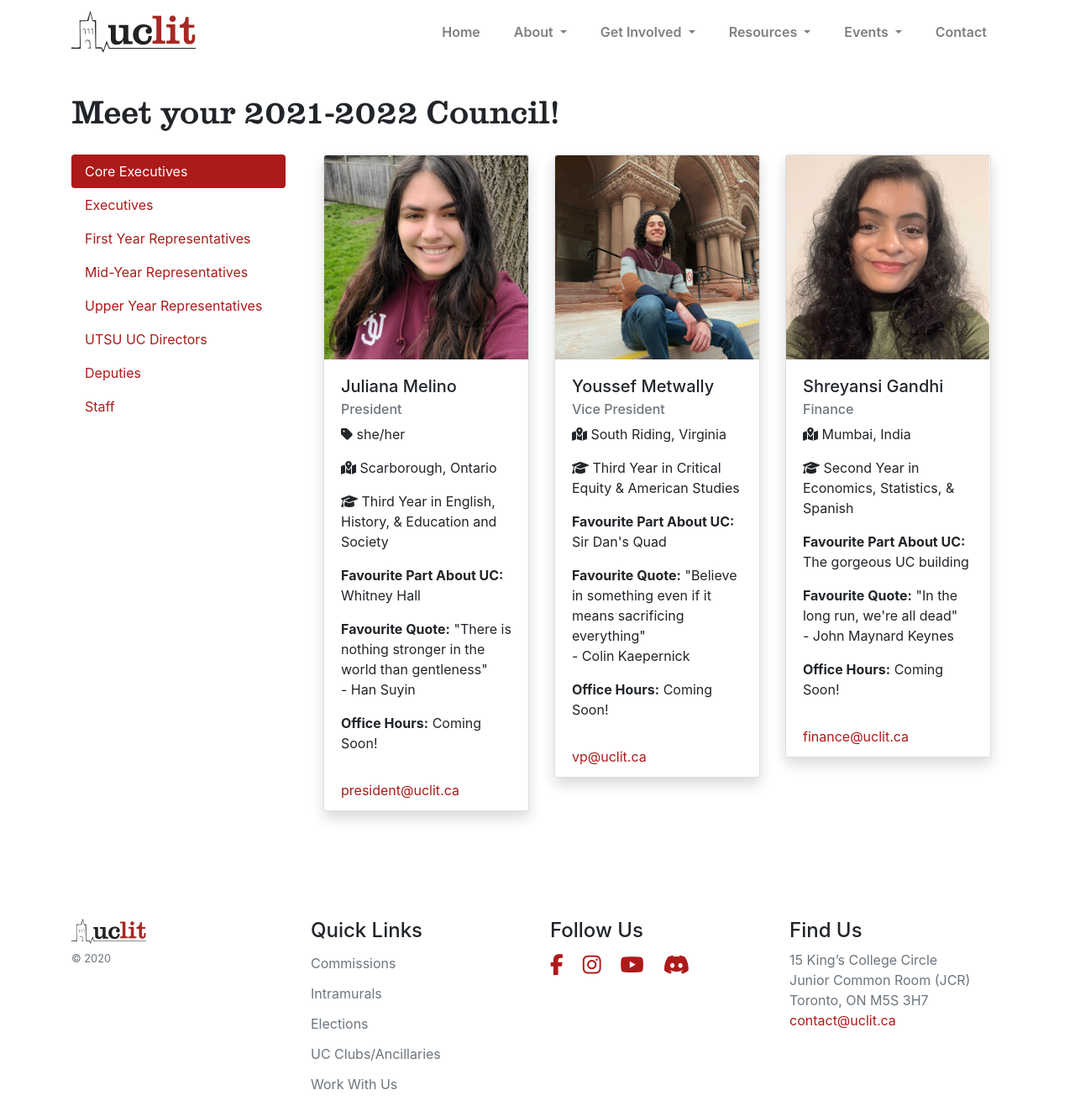
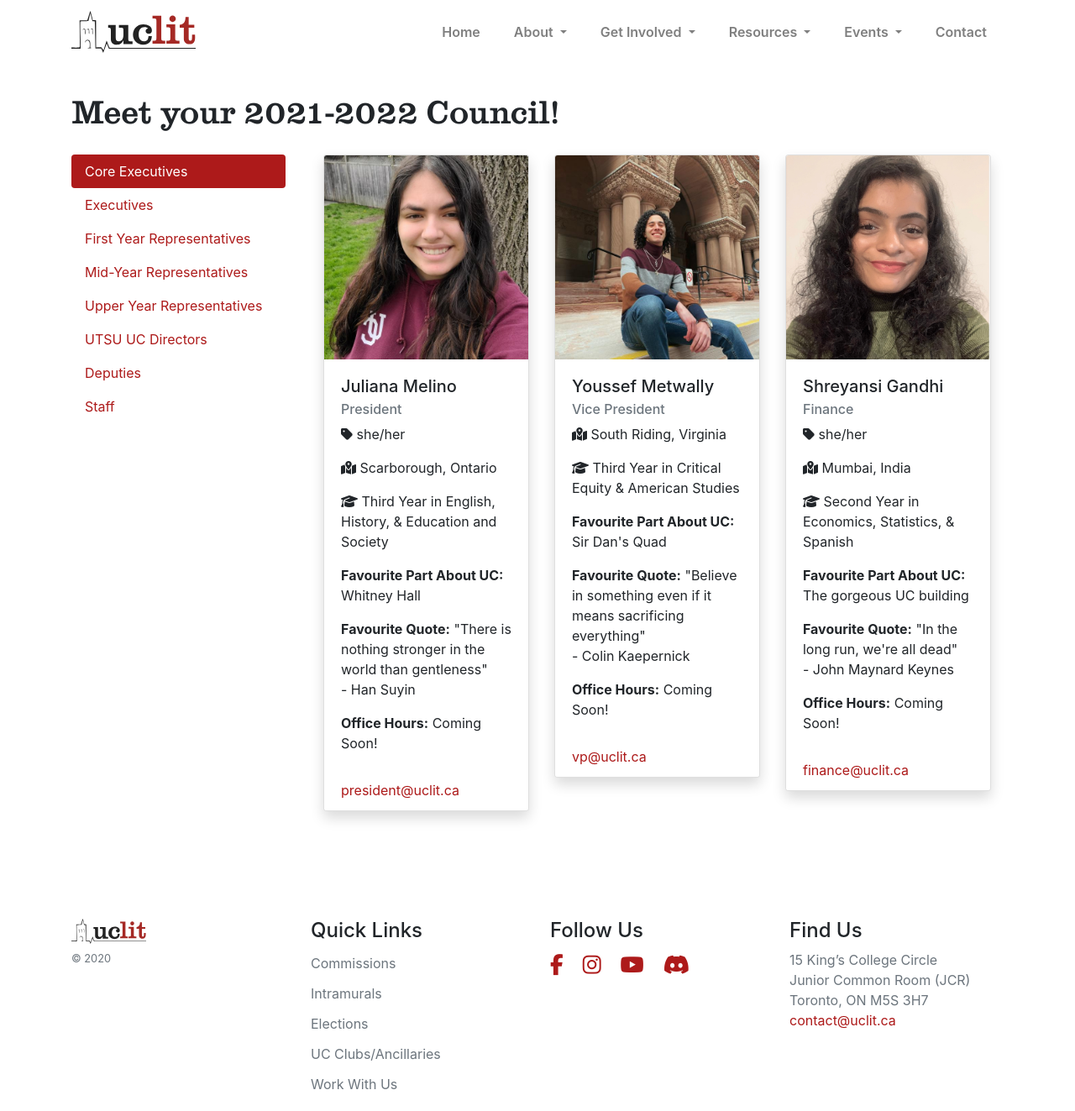
Before and after one commit to uclit-webmaster/uclit-site, a Jekyll site: the page built from about/council.html, in a window 1280 px wide and 1323 px high. Shown: the whole window at 84% size. Built offline with Jekyll 4.4.1, drawn with Linux system fonts in a browser that asks for light colours; nearby versions of some CDN libraries.

Commit message:
Update council.yml

```diff
--- a/_data/council.yml
+++ b/_data/council.yml
@@ -48,6 +48,7 @@
        "Believe in something even if it means sacrificing everything"
        - Colin Kaepernick
   - name: Shreyansi Gandhi
+    pronouns: she/her
     image: assets/images/headshots/shreyansi.jpeg
     role: Finance
     from: Mumbai, India
@@ -61,6 +62,7 @@
 - group: Executives
   people:
   - name: Basma Mohamed-Saeed
+    pronouns: she/her
     image: assets/images/headshots/basma.jpg
     role: Communications and Outreach
     from: Etobicoke, Ontario
```
